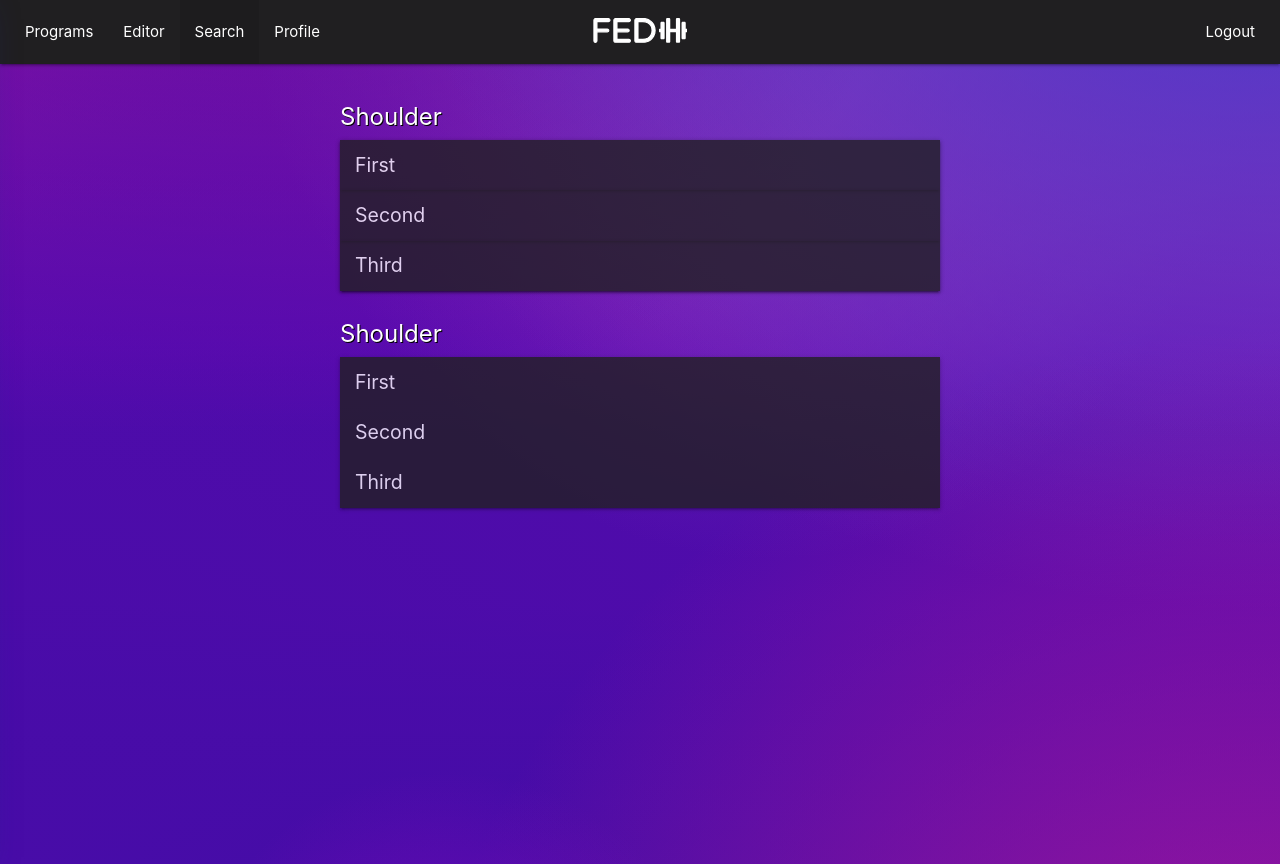
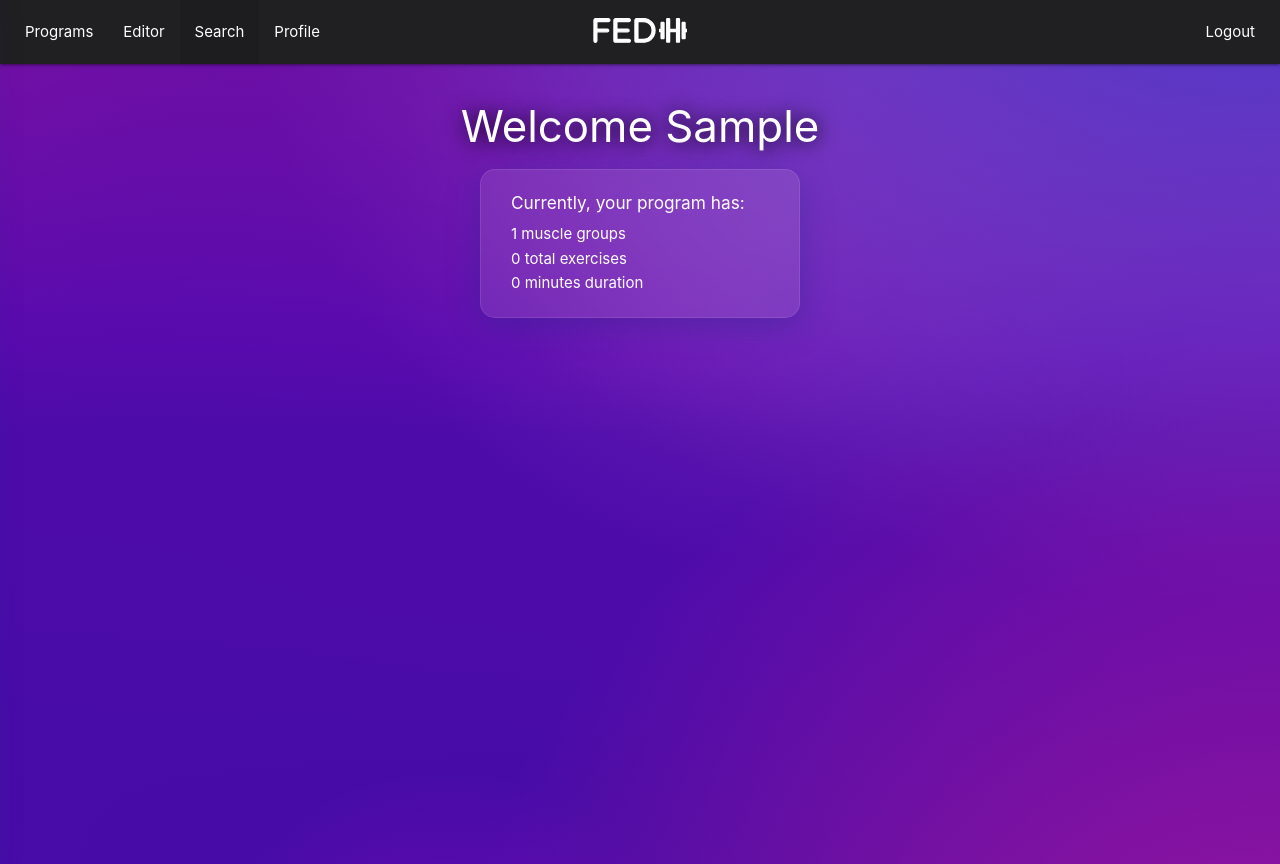
Before and after one commit to pcantarelli/backend-Dev-project, a Flask app: a page that uses templates/base.html in a window 1280 px wide. Run offline with Flask 2, Linux system fonts and the light colour scheme; the visitor is signed in with stand-in values (Sample User, id 1); a database or web service that is not in the repository returns one stand-in record (values such as "Sample title"); some libraries are stand-ins or nearby versions.

Commit message:
Finished Programs route and page (HTML, CSS and JS)

```diff
--- a/app.py
+++ b/app.py
@@ -4,6 +4,7 @@ from flask import (
     redirect, request, session, url_for)
 from flask_pymongo import PyMongo
 from bson.objectid import ObjectId
+from app_functions import list_info, get_groups_list
 from werkzeug.security import generate_password_hash, check_password_hash
 if os.path.exists("env.py"):
     import env
@@ -127,9 +128,18 @@ def programs_list(username):
     exercises_list = list(mongo.db.exercises.find({"created_by": session["user"]}))
     print("exercises_list below")
     print(exercises_list)
+
+    exercises_info = list_info(exercises_list)
+    print("exercises_info below")
+    print(exercises_info)
+
+    groups_list = get_groups_list(exercises_list)
+    print("groups_list below")
+    print(groups_list)
+
     if username:
         # render list of program cards
-        return render_template("programs_list.html", username=username)
+        return render_template("programs_list.html", username=username, exercises_list=exercises_list, exercises_info=exercises_info, groups_list=groups_list )
 
     return redirect(url_for("/"))
 
--- /dev/null
+++ b/app_functions.py
@@ -0,0 +1,51 @@
+def list_info(exercise_list):
+    group_set = set()
+    total_time_estimation = 0
+    exercise_time_estimation = 0
+    rep_time_estimation = 3
+    reps = 0
+    series = 0
+    time_interval = 0
+    numExcercises = len(exercise_list)
+
+    for exercise in exercise_list:
+        for k, v in exercise.items():
+            if k == 'group_name':
+                group_set.add(v)
+            elif k == 'reps':
+                reps = int(v)
+            elif k == 'series':
+                series = int(v)
+            elif k == 'time_interval':
+                time_interval = int(v)
+        exercise_time_estimation = (((reps * rep_time_estimation) + time_interval) * series)
+        total_time_estimation += exercise_time_estimation
+        exercise_time_estimation = 0
+
+    num_excercises = len(exercise_list)
+    num_group = len(group_set)
+
+    total_program_string = ""
+    if (total_time_estimation % 60) > 30:
+        total_program_string = f" {(total_time_estimation // 60)+1} minutes"
+    else:
+        total_program_string = f" {(total_time_estimation // 60)} minutes"
+
+    return {
+        'num_excercises': num_excercises,
+        'num_group': num_group,
+        'total_program_string': total_program_string,
+    }
+
+
+def get_groups_list(exercise_list):
+    group_set = set()
+
+    for exercise in exercise_list:
+        for k, v in exercise.items():
+            if k == 'group_name':
+                group_set.add(v)
+
+    group_set = list(group_set)
+
+    return group_set
--- a/static/css/style.css
+++ b/static/css/style.css
@@ -12,6 +12,7 @@
     --white: #ffffff;
     --black: #000;
     --dark-grey: #201f21;
+    --orange: #f5ab35;
 }
 
 * {
@@ -35,9 +36,9 @@ body {
 }
 
 .container > h3,
-.container > h5 {
+.container > h5,
+.container > h6  {
     color: var(--white);
-    text-align: center;
     text-shadow: 1px 1px 20px #000;
 }
 
@@ -266,6 +267,28 @@ nav {
 
 /* Programs */
 
+.program-status {
+    color:  var(--white);
+    padding: 13px 30px 20px;
+    background: rgb(255 245 245 / 10%);
+    box-shadow: 0 8px 32px 0 rgb(31 38 135 / 37%);
+    backdrop-filter: blur(20.0px);
+    -webkit-backdrop-filter: blur(20.0px);
+    border: 1px solid rgba(255, 255, 255, 0.10);
+    border-radius: 15px;
+    width: 100%;
+    max-width: 320px;
+}
+
+.program-status h6 {
+    margin-bottom: 10px;
+}
+
+.program-status p {
+    margin-bottom: 2px;
+}
+
+
 .exercise-list {
     width: 100%;
 }
@@ -284,16 +307,38 @@ nav {
 
 .collapsible {
     border: none;
+    border-radius: 10px;
+}
+
+li:first-child > .collapsible-header {
+    border-top-right-radius: 10px;
+    border-top-left-radius: 10px;
+}
+
+.collapsible-body {
+    border-bottom-right-radius: 10px;
+    border-bottom-left-radius: 10px;
 }
 
 .collapsible-header {
-    background-color: var(--dark-grey);
+    background-color: rgb(32 31 33 / 80%);
     color: var(--white);
     border: none;
-    filter: opacity(0.8);
     padding: .7rem 1rem;
     font-size: 1.3rem;
+    justify-content: space-between;
 }
+
+.collapsible-header i {
+    margin: 3px 0 0 0;
+}
+
+.collapsible li.active i {
+    -ms-transform: rotate(180deg); /* IE 9 */
+    -webkit-transform: rotate(180deg); /* Chrome, Safari, Opera */
+    transform: rotate(180deg);
+    margin: 2px 0 3px 0;
+  }
 
 .collapsible-body {
     background: rgb(255 245 245 / 10%);
@@ -314,9 +359,12 @@ nav {
 
 .info-name {
     display: inline-block;
-    width: 70px;
-    color: var(--vivid-sky-blue);
+    width: 80px;
     font-weight: 500;
+    color: var(--orange);
+    text-shadow: 1px 1px var(--dark-grey);
+    letter-spacing: 1px;
+    text-transform: lowercase;
 }
 
 #note {
--- a/templates/base.html
+++ b/templates/base.html
@@ -44,7 +44,7 @@
 
         {% if session.user %}
         <ul class="sidenav" id="mobile-demo">
-            <li><a href="#!" class="brand-logo center"><img class="nav-logo logo-mobile" src="static/images/logo_white.svg" alt="Fitnes Exercise Development Logo"></a></li>
+            <li><a href="#!" class="brand-logo center"><img class="nav-logo logo-mobile" src="/static/images/logo_white.svg" alt="Fitnes Exercise Development Logo"></a></li>
             <li><div class="user-view">
                 <span class="white-text name">John Doe</span>
                 <span class="white-text email">jdandturk@gmail.com</span>
--- a/templates/programs_list.html
+++ b/templates/programs_list.html
@@ -1,65 +1,61 @@
 {% extends "base.html" %}
 {% block content %}
 
-<div class="exercise-list">
+<h3>Welcome {{username.capitalize() }}</h3>
 
-    <div class="group-list">
-
-        <h5 class="group-name">Shoulder</h5>
-
-        <ul class="collapsible">
-            <li>
-                <div class="collapsible-header z-depth-1">First</div>
-                <div class="collapsible-body">
-                    <div class="exercise-info">
-                        <div class="info-name">Weight: </div><span>15</span><span>kg</span>
-                    </div>
-                    <div class="exercise-info">
-                        <div class="info-name">Reps: </div>12</span>
-                    </div>
-                    <div class="exercise-info">
-                        <div class="info-name">Series: </div><span>3</span>
-                    </div>
-                    <div class="exercise-info">
-                        <div class="info-name">Interval: </div><span>45</span><span>s</span>
-                    </div>
-                    <div class="exercise-info">
-                        <div class="info-name" id="note">Note: </div>Lorem ipsum dolor sit, amet
-                        consectetur adipisicing elit.</span>
-                    </div>
-                </div>
-            </li>
-            <li>
-                <div class="collapsible-header z-depth-1">Second</div>
-                <div class="collapsible-body"><span>Lorem ipsum dolor sit amet.</span></div>
-            </li>
-            <li>
-                <div class="collapsible-header z-depth-1">Third</div>
-                <div class="collapsible-body"><span>Lorem ipsum dolor sit amet.</span></div>
-            </li>
-        </ul>
-
-    </div>
-    <div class="group-list">
-        <h5 class="group-name">Shoulder</h5>
-
-        <ul class="collapsible">
-            <li>
-                <div class="collapsible-header">First</div>
-                <div class="collapsible-body"><span>Lorem ipsum dolor sit amet.</span></div>
-            </li>
-            <li>
-                <div class="collapsible-header">Second</div>
-                <div class="collapsible-body"><span>Lorem ipsum dolor sit amet.</span></div>
-            </li>
-            <li>
-                <div class="collapsible-header">Third</div>
-                <div class="collapsible-body"><span>Lorem ipsum dolor sit amet.</span></div>
-            </li>
-        </ul>
-    </div>
-
+<div class="program-status">
+    <h6>Currently, your program has:</h6>
+    <p>{{ exercises_info.num_excercises }} muscle groups</p>
+    <p>{{ exercises_info.num_group }} total exercises</p>
+    <p>{{ exercises_info.total_program_string }} duration</p>
 </div>
 
 
+{% if exercises_list|length > 0 %}
+<div class="exercise-list">
+    {% for group in groups_list %}
+    <div class="group-list">
+
+        <h5 class="group-name">{{group}}</h5>
+
+        <ul class="collapsible">
+
+            {% for exercise in exercises_list %}
+            {% if exercise.group_name ==  group %}
+            <li>
+                <div class="collapsible-header z-depth-1">{{ exercise.exercise_name }}<i class="fas fa-chevron-circle-down"></i></div>
+                <div class="collapsible-body">
+                    <div class="exercise-info">
+                        <div class="info-name">Weight: </div><span>{{ exercise.weight }}</span><span>kg</span>
+                    </div>
+                    <div class="exercise-info">
+                        <div class="info-name">Reps: </div>{{ exercise.reps }}</span>
+                    </div>
+                    <div class="exercise-info">
+                        <div class="info-name">Series: </div><span>{{ exercise.series }}</span>
+                    </div>
+                    <div class="exercise-info">
+                        <div class="info-name">Interval: </div><span>{{ exercise.time_interval }}</span><span>s</span>
+                    </div>
+                    {% if exercise.note %}
+                    <div class="exercise-info">
+                        <div class="info-name" id="note">Note: </div>{{ exercise.note }}</span>
+                    </div>
+                    {% endif %}
+                </div>
+            </li>
+            {% endif %}
+            {% endfor %}
+        </ul>
+    </div>
+    {% endfor %}
+</div>
+{% else %}
+<div class="no-exercises">
+    <h4>No exercises</h4>
+</div>
+<h3 class="red-text text-darken-4 center-align">No Results Found</h3>
+{% endif %}
+
+
 {% endblock %}
```
Also changed, not shown: static/js/script.js (+5 -4 lines).
